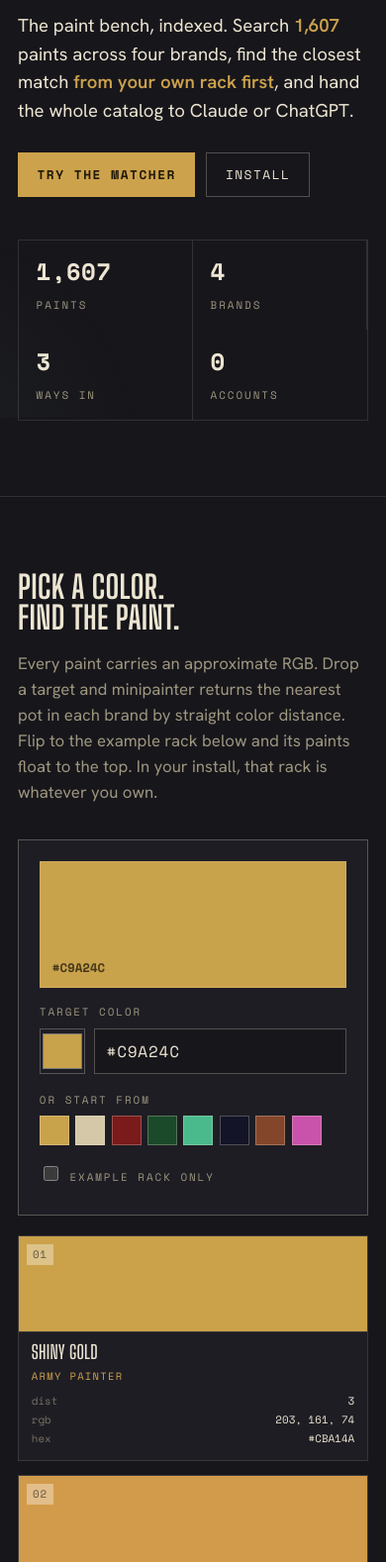
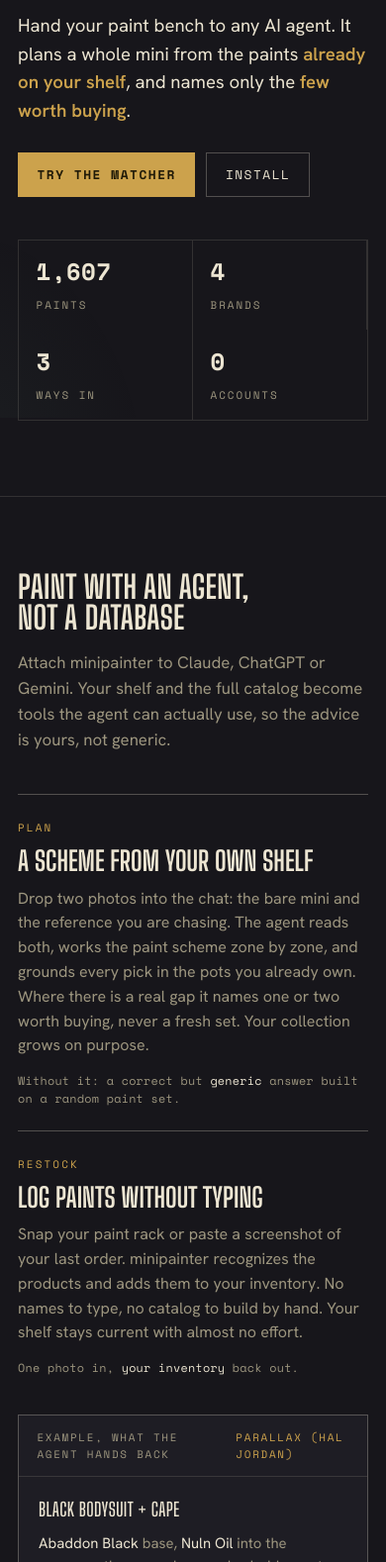
Before and after one commit to ArturSkowronski/minipainter, a website: page docs/index.html in a window 390 px wide. Shown: the part 422-2000 px from the top of the page at 99% size. Drawn offline with nearby package versions, Linux system fonts and the light colour scheme.

Commit message:
site: lead with the agent workflow, not the catalog
The key element of minipainter is the workflow you build around any modern
AI agent (Claude, ChatGPT, Gemini), not the paint database. Reframe the page
to say that.

- Hero thesis now leads with the workflow: "Hand your paint bench to any AI
  agent. It plans a whole mini from the paints already on your shelf, and
  names only the few worth buying." (was catalog-first.)
- New #workflow section directly under the hero, the narrative centerpiece:
  - Plan: drop a mini photo + a reference, the agent plans zone by zone from
    the pots you already own and flags only real gaps worth buying.
  - Restock: photograph your rack or an order screenshot, paints are
    recognized and added to inventory, no typing.
  - An "example, what the agent hands back" panel (Parallax / Hal Jordan)
    showing owned-first zones and the one honest type gap. Real sample output,
    editorial layout, not a fake chat-UI mockup.
- Nav gains Workflow; "Claude & ChatGPT" shortened to "Connect" to keep the
  bar on one line.
- New layout family (two text columns + full-width example panel), on-brand
  (paint-rack, gold accent, Space Mono labels), mobile collapse included,
  zero em-dashes, zero eyebrows.

```diff
--- a/docs/assets/site.css
+++ b/docs/assets/site.css
@@ -156,6 +156,28 @@ section + section { border-top: 1px solid var(--line); }
 }
 @keyframes chip-in { from { opacity: 0; transform: scale(.4); } to { opacity: 1; transform: none; } }
 
+/* ---- workflow ----------------------------------------------------------- */
+
+.flow { display: grid; grid-template-columns: 1fr 1fr; gap: clamp(22px, 3.5vw, 52px); margin-top: 2.6rem; }
+.flow-step { border-top: 1px solid var(--line-2); padding-top: 1.15rem; }
+.flow-step .tag { font-family: var(--f-mono); font-size: .68rem; letter-spacing: .2em; text-transform: uppercase; color: var(--gold); }
+.flow-step h3 { font-family: var(--f-display); font-weight: 700; text-transform: uppercase; font-size: 1.7rem; line-height: 1; margin: .55rem 0 .75rem; }
+.flow-step p { margin: 0; color: var(--bone-dim); font-size: 1rem; }
+.flow-step .contrast { margin-top: .85rem; font-family: var(--f-mono); font-size: .74rem; letter-spacing: .02em; }
+.flow-step .contrast b { color: var(--bone); font-weight: 400; }
+
+.plan { border: 1px solid var(--line-2); background: var(--ink-2); margin: clamp(28px, 4.5vh, 56px) 0 0; }
+.plan-head { display: flex; justify-content: space-between; align-items: center; gap: 1rem; margin: 0; padding: .85rem 1.15rem; border-bottom: 1px solid var(--line); font-family: var(--f-mono); font-size: .68rem; letter-spacing: .16em; text-transform: uppercase; color: var(--bone-dim); }
+.plan-head b { color: var(--gold); font-weight: 400; }
+.plan-body { display: grid; grid-template-columns: 1fr 1fr; }
+.plan-zone { padding: 1.15rem 1.25rem; }
+.plan-zone + .plan-zone { border-left: 1px solid var(--line); }
+.plan-zone h4 { font-family: var(--f-display); font-weight: 600; text-transform: uppercase; font-size: 1.18rem; letter-spacing: .02em; margin: 0 0 .55rem; }
+.plan-zone p { margin: 0; color: var(--bone-dim); font-size: .93rem; line-height: 1.5; }
+.plan-zone .paint { color: var(--bone); }
+.plan-gap { margin: 0; border-top: 1px solid var(--line); padding: .95rem 1.25rem; font-size: .93rem; color: var(--bone-dim); }
+.plan-gap b { color: var(--gold); font-weight: 400; }
+
 /* ---- matcher (signature) ------------------------------------------------ */
 
 .match-head { margin-bottom: 2.2rem; }
@@ -302,7 +324,9 @@ footer .muted { font-family: var(--f-mono); font-size: .72rem; color: var(--bone
   .wall { order: -1; aspect-ratio: 16/7; grid-template-columns: repeat(18, 1fr); }
   .match-console { grid-template-columns: 1fr; }
   .picker { position: static; }
-  .ways, .qs-grid { grid-template-columns: 1fr; }
+  .ways, .qs-grid, .flow { grid-template-columns: 1fr; }
+  .plan-body { grid-template-columns: 1fr; }
+  .plan-zone + .plan-zone { border-left: 0; border-top: 1px solid var(--line); }
   .topbar nav a:not(.gh) { display: none; }
 }
 
--- a/docs/index.html
+++ b/docs/index.html
@@ -20,9 +20,10 @@
 <header class="topbar">
   <a class="brandmark" href="#top"><span class="dot"></span>MINIPAINTER</a>
   <nav>
+    <a href="#workflow">Workflow</a>
     <a href="#match">Match</a>
     <a href="#rack">The rack</a>
-    <a href="#mcp">Claude &amp; ChatGPT</a>
+    <a href="#mcp">Connect</a>
     <a href="#start">Quickstart</a>
     <a class="gh" href="https://github.com/arturskowronski/warpaint-cli">GitHub ↗</a>
   </nav>
@@ -39,9 +40,8 @@
           <span class="line"><span class="reveal paint">Painter</span></span>
         </h1>
         <p class="hero-thesis">
-          The paint bench, indexed. Search <b>1,607</b> paints across four brands,
-          find the closest match <b>from your own rack first</b>, and hand the whole
-          catalog to Claude or ChatGPT.
+          Hand your paint bench to any AI agent. It plans a whole mini from the
+          paints <b>already on your shelf</b>, and names only the <b>few worth buying</b>.
         </p>
         <div class="cta-row">
           <a class="btn solid" href="#match">Try the matcher</a>
@@ -55,6 +55,55 @@
         </div>
       </div>
       <div class="wall" id="wall" aria-hidden="true"></div>
+    </div>
+  </section>
+
+  <!-- WORKFLOW --------------------------------------------------------- -->
+  <section id="workflow">
+    <div class="wrap">
+      <h2 class="section-head">Paint with an agent,<br>not a database</h2>
+      <p class="lede">Attach minipainter to Claude, ChatGPT or Gemini. Your shelf and the full
+        catalog become tools the agent can actually use, so the advice is yours, not generic.</p>
+
+      <div class="flow">
+        <article class="flow-step">
+          <span class="tag">Plan</span>
+          <h3>A scheme from your own shelf</h3>
+          <p>Drop two photos into the chat: the bare mini and the reference you are chasing. The
+            agent reads both, works the paint scheme zone by zone, and grounds every pick in the
+            pots you already own. Where there is a real gap it names one or two worth buying,
+            never a fresh set. Your collection grows on purpose.</p>
+          <p class="contrast">Without it: a correct but <b>generic</b> answer built on a random paint set.</p>
+        </article>
+        <article class="flow-step">
+          <span class="tag">Restock</span>
+          <h3>Log paints without typing</h3>
+          <p>Snap your paint rack or paste a screenshot of your last order. minipainter recognizes
+            the products and adds them to your inventory. No names to type, no catalog to build by
+            hand. Your shelf stays current with almost no effort.</p>
+          <p class="contrast">One photo in, <b>your inventory</b> back out.</p>
+        </article>
+      </div>
+
+      <figure class="plan">
+        <figcaption class="plan-head"><span>Example, what the agent hands back</span><b>Parallax (Hal Jordan)</b></figcaption>
+        <div class="plan-body">
+          <div class="plan-zone">
+            <h4>Black bodysuit + cape</h4>
+            <p><span class="paint">Abaddon Black</span> base, <span class="paint">Nuln Oil</span>
+              into the recesses, then a cool-grey edge ladder up to <span class="paint">Ulthuan
+              Grey</span>. Every pot already on your shelf.</p>
+          </div>
+          <div class="plan-zone">
+            <h4>Green suit + mask</h4>
+            <p><span class="paint">Waaagh! Flesh</span> base, <span class="paint">Shamrock
+              Green</span> glaze, a <span class="paint">Waystone Green</span> gem-glaze pop on the
+              high points for that energized sheen.</p>
+          </div>
+        </div>
+        <figcaption class="plan-gap">The one honest gap: an <b>opaque bright-green layer</b> you do
+          not own yet. A type gap, not a color you already have.</figcaption>
+      </figure>
     </div>
   </section>
 
```
